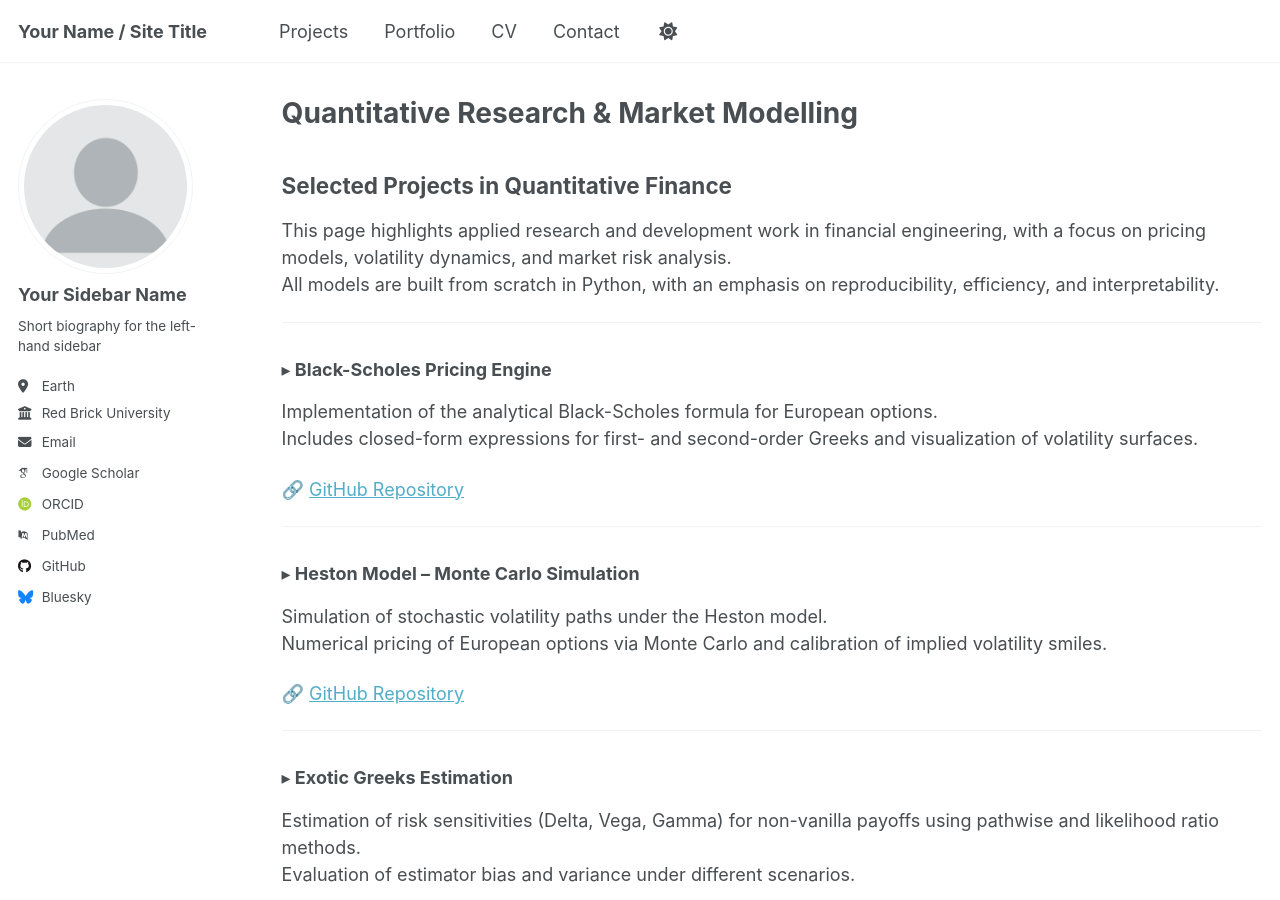
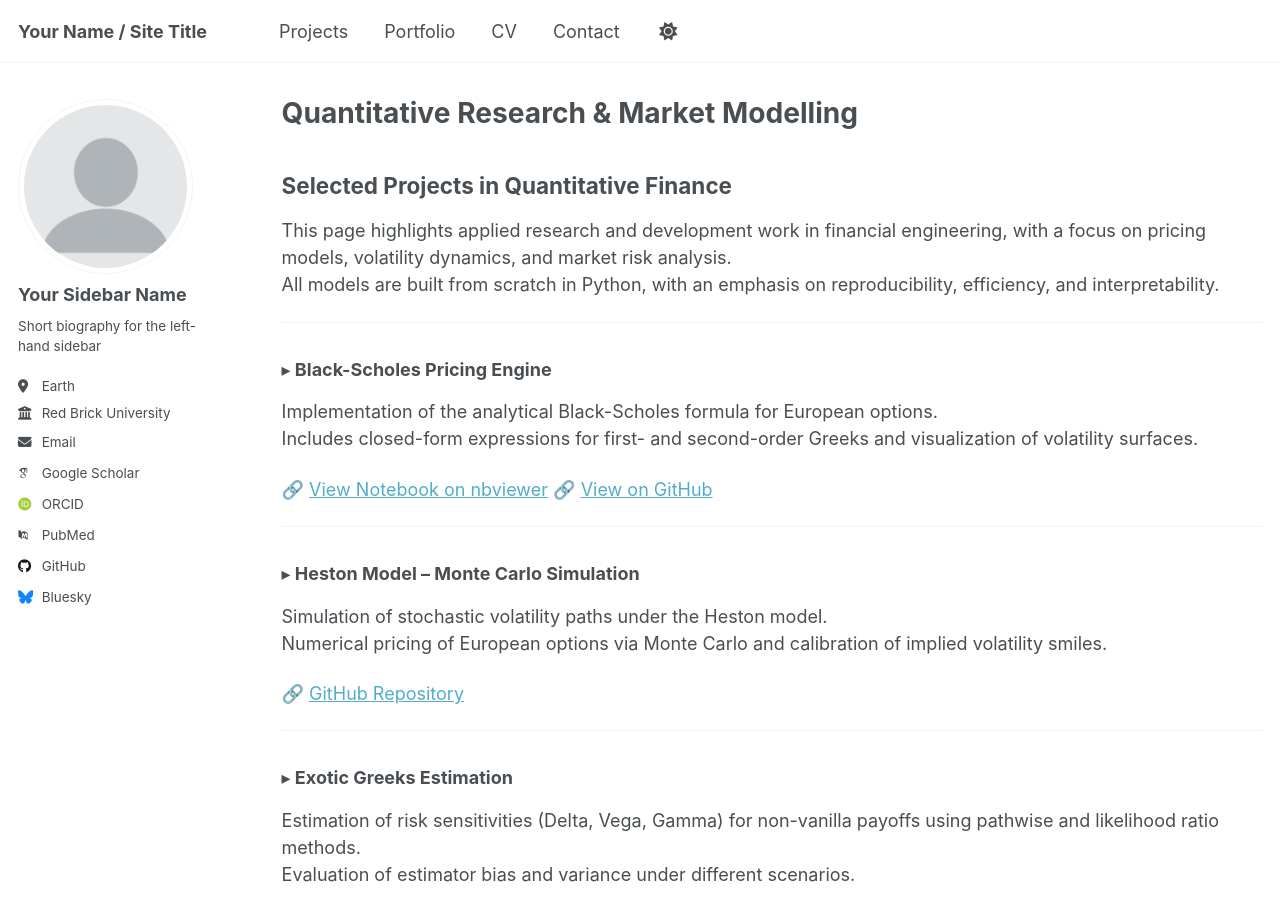
Before and after one commit to MaysaaRais/MaysaaRais.github.io, a Jekyll site: the page built from _pages/projects.md, in a window 1280 px wide and 900 px high. Built offline with Jekyll 4.4.1, drawn with Linux system fonts in a browser that asks for light colours; some web fonts are replaced.

Commit message:
Update projects.md

```diff
--- a/_pages/projects.md
+++ b/_pages/projects.md
@@ -16,7 +16,9 @@ All models are built from scratch in Python, with an emphasis on reproducibility
 Implementation of the analytical Black-Scholes formula for European options.
 Includes closed-form expressions for first- and second-order Greeks and visualization of volatility surfaces.
 
-🔗 [GitHub Repository](https://github.com/MaysaaRais/portfolio-maysaa-rais/tree/main/BlackScholes)
+🔗 [View Notebook on nbviewer](https://nbviewer.org/github/MaysaaRais/portfolio-maysaa-rais/blob/main/BlackScholes/BlackScholes.ipynb)
+🔗 [View on GitHub](https://github.com/MaysaaRais/portfolio-maysaa-rais/tree/main/BlackScholes)
+
 
 ---
 
```
